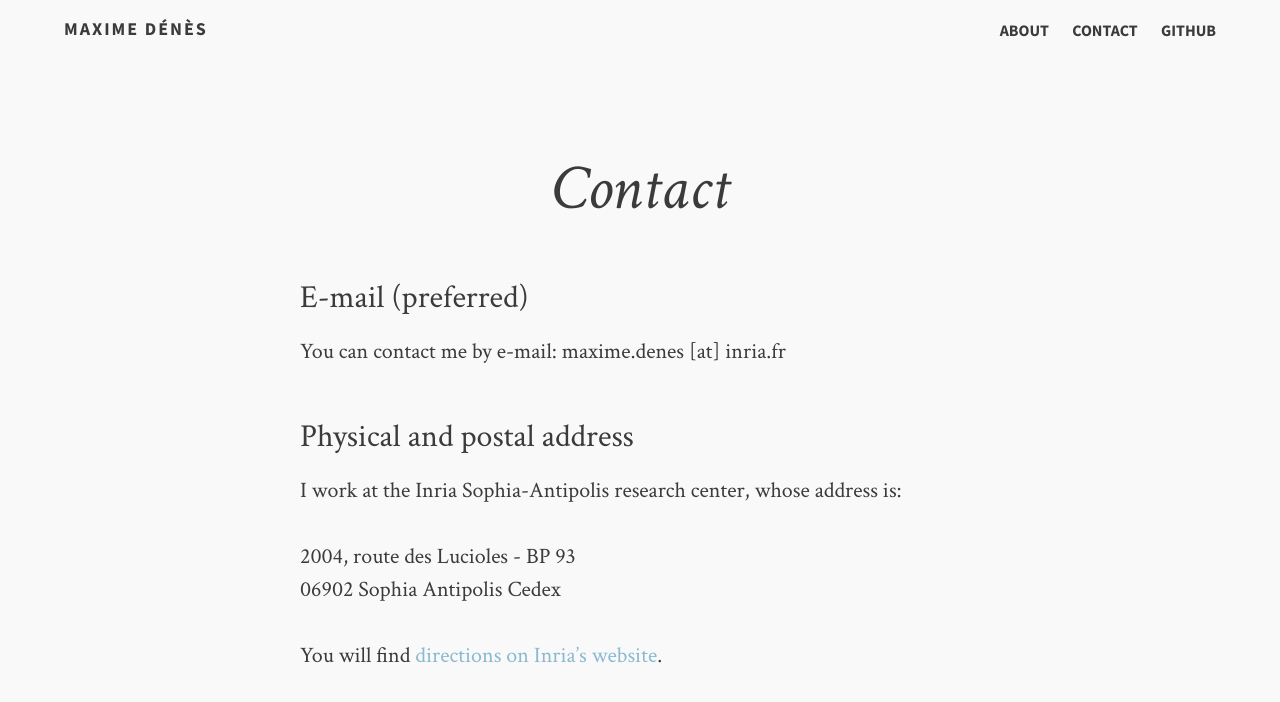
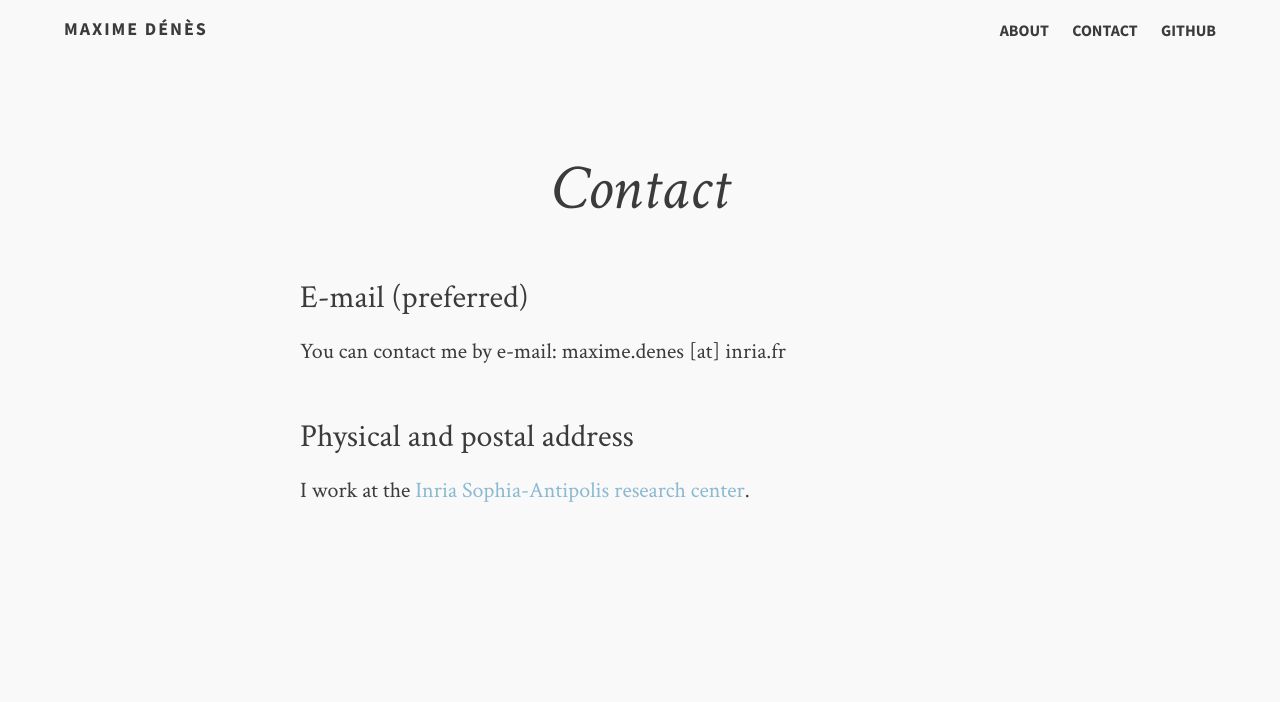
Before and after one commit to maximedenes/maximedenes.github.io, a Jekyll site: the page built from contact.md, in a window 1280 px wide. Shown: the top 702 px of the page. Built offline with Jekyll 4.4.1, drawn with Linux system fonts in a browser that asks for light colours.

Commit message:
Update contact info

```diff
--- a/contact.md
+++ b/contact.md
@@ -11,9 +11,4 @@ You can contact me by e-mail: maxime.denes [at] inria.fr
 
 ### Physical and postal address
 
-I work at the Inria Sophia-Antipolis research center, whose address is:
-
-2004, route des Lucioles - BP 93
-06902 Sophia Antipolis Cedex
-
-You will find [directions on Inria's website](https://www.inria.fr/en/centre/sophia/overview/how-to-reach-the-centre).
+I work at the [Inria Sophia-Antipolis research center](https://www.inria.fr/en/centre/sophia/overview/how-to-reach-the-centre).
```
